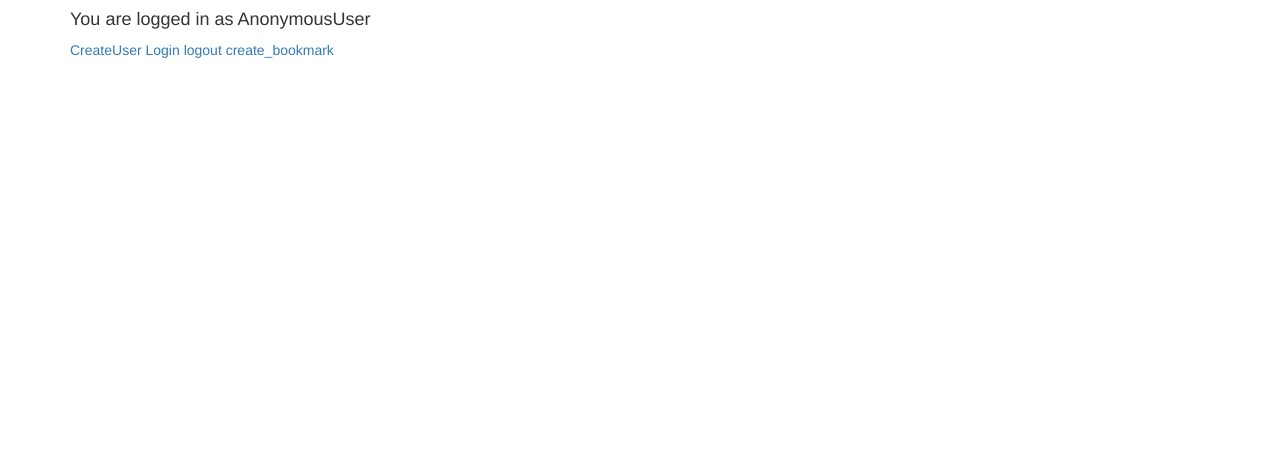
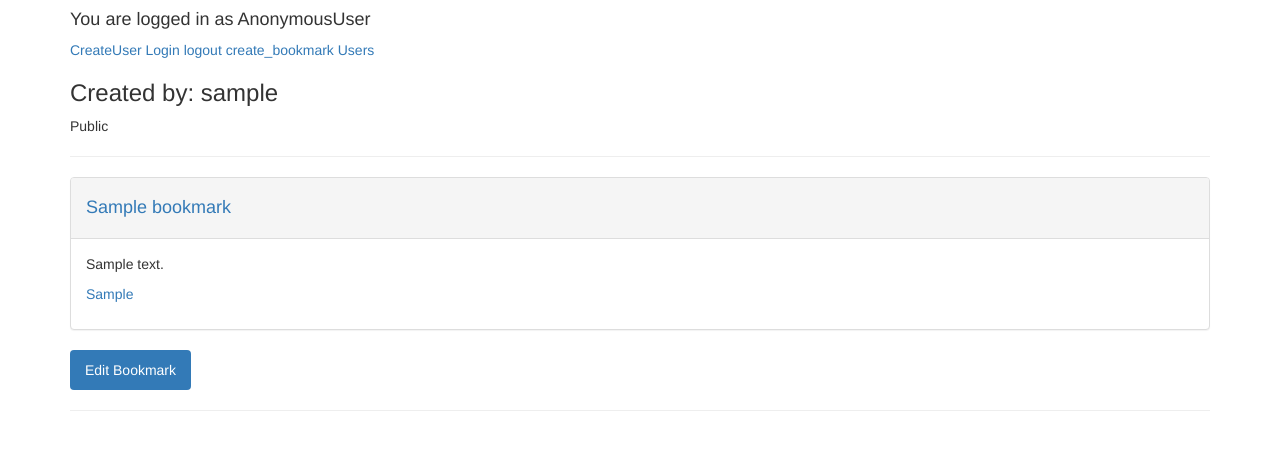
Before and after one commit to ConnorFieldUser/urlshortener_and_bookmarks, a Django app: page /bookmark/1/ in a window 1280 px wide. Shown: the top 450 px of the page. Run offline with Django 3.2, Linux system fonts and the light colour scheme; tables that the repository leaves empty hold one stand-in row (values such as "Sample post"); some libraries are stand-ins or nearby versions.

Commit message:
added a couple of views

```diff
--- a/urlshortener_project/templates/base.html
+++ b/urlshortener_project/templates/base.html
@@ -15,6 +15,7 @@
     <a href="{% url 'login' %}">Login</a>
     <a href="{% url 'logout' %}?next={% url 'login' %}">logout</a>
     <a href="{% url 'bookmark_create_view' %}">create_bookmark</a>
+    <a href="{% url 'profile_list_view' %}">Users</a>
 
 {% block content %}
 {% endblock %}
--- a/urlshortener_project/templates/bookmark_app/bookmark_detail.html
+++ b/urlshortener_project/templates/bookmark_app/bookmark_detail.html
@@ -1,3 +1,47 @@
 {% extends 'base.html' %}
 {% block content %}
+
+
+
+{% if bookmark.user == request.user or not bookmark.private  %}
+
+<h3>Created by: {{ bookmark.user }}</h3>
+{% if bookmark.private %}
+Private
+{% else %}
+Public
+{% endif %}
+{% else %}
+
+<h3>Sorry! This page is private.</h3>
+
+{% endif %}
+
+
+<hr>
+<div class="panel panel-default">
+<div class="panel-heading"><h4>
+  <a href="#">{{ bookmark.title }}</a>
+</h4></div>
+  <div class="panel-body">
+    {{ bookmark.description }}
+  </p>
+
+  <p>
+  <a href="#">{{ bookmark.newrl }}</a>
+  </p>
+</div>
+</div>
+
+<p>
+
+
+  <ul class="nav nav-pills">
+  <li role="presentation" class="active"><a href="{% url 'bookmark_update_view' bookmark.id %}">Edit Bookmark</a></li>
+</ul>
+<hr>
+</p>
+
+
+
 {% endblock %}
--- a/urlshortener_project/templates/bookmark_app/profile_detail.html
+++ b/urlshortener_project/templates/bookmark_app/profile_detail.html
@@ -6,6 +6,9 @@
 </h2>
 <hr>
 {% for bookmark in object.bookmarks %}
+
+{% if bookmark.user == request.user or not bookmark.private%}
+
 <h3>
 
   <a href="{% url 'bookmark_detail_view' bookmark.id %}">{{ bookmark }}</a>
@@ -15,6 +18,7 @@
 </p>
 
 <hr>
+{% endif %}
 {% endfor %}
 
 {% endblock %}
```
